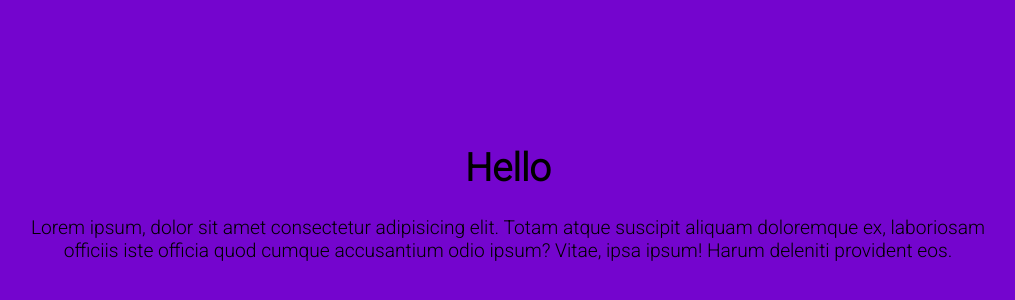
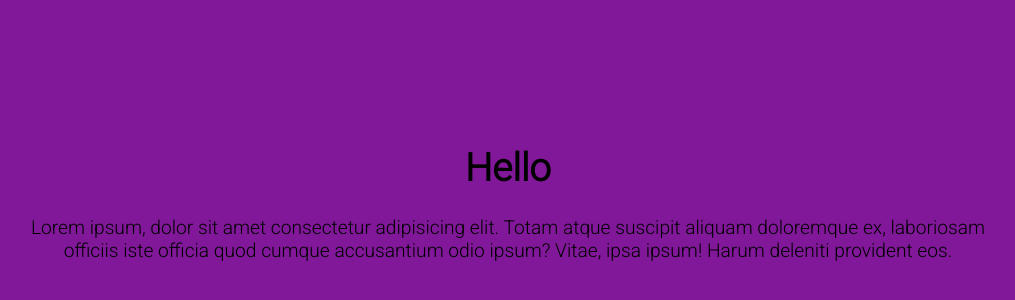
Before and after one commit to do-jonathan4/frontend-styling-practice, a website: page index.html in a window 1280 px wide. Shown: the part 164-464 px from the top of the page, without its empty margins (132-1147 px from the left). Drawn offline with Linux system fonts and the light colour scheme.

Commit message:
changed bg color to #811799

```diff
--- a/assets/css/styles.css
+++ b/assets/css/styles.css
@@ -1,3 +1,3 @@
 body {
-        background-color: #7405ce;
+        background-color: #811799;
     }
```
